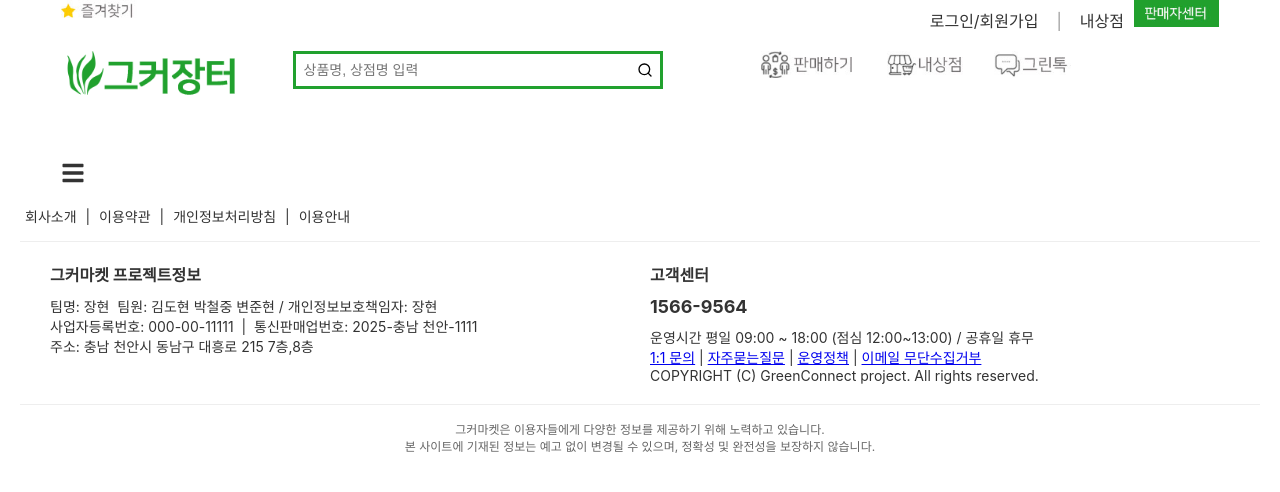
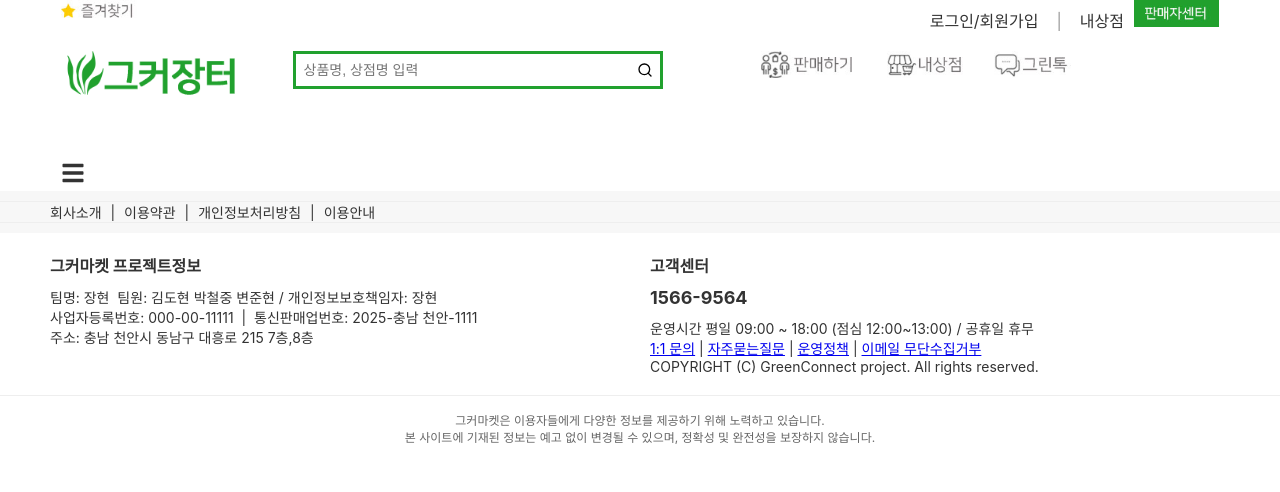
Before and after one commit to janghyun1019/GreenConnect, a React (Create React App) app in the folder src/greenconnect/: page / in a window 1280 px wide. Shown: the top 492 px of the page. Built offline with nearby package versions, Linux system fonts and the light colour scheme.

Commit message:
footer css 추가

```diff
--- a/src/greenconnect/src/common/Footer.css
+++ b/src/greenconnect/src/common/Footer.css
@@ -2,19 +2,26 @@
 
 /* Footer 전체 영역 */
 .footer {
+	width: 100%;
 	background-color: #fff;
 	color: #333;
 	font-size: 14px;
 	margin-top: auto; /* Flex 컨테이너일 경우 하단 고정 효과 */
-  padding: 0 20px 20px;
 	box-sizing: border-box;
 }
 
-/* 상단 메뉴 */
+
+.footer-top-menu-all {
+	width: 100%;
+	background-color: #f7f7f7;
+	padding: 10px 0;
+	overflow: hidden; /* float 해제 */
+}
+
 .footer-top-menu {
 	width: 1190px;
-  text-align: left;
-  padding: 15px 0;
+	margin: 0 auto;
+	overflow: hidden; /* float 해제 */
 }
 
 .footer-top-menu a {
@@ -40,14 +47,12 @@ hr {
 	padding: 20px 0;
 }
 
-.footer-info,
-.footer-customer-center {
+.footer-info, .footer-customer-center {
 	flex: 1;
 	margin: 0 10px;
 }
 
-.footer-info h2,
-.footer-customer-center h2 {
+.footer-info h2, .footer-customer-center h2 {
 	font-size: 16px;
 	margin-bottom: 10px;
 	font-weight: bold;
@@ -69,18 +74,15 @@ hr {
 }
 
 /* 반응형 처리 예시 */
-@media (max-width: 768px) {
+@media ( max-width : 768px) {
 	.footer-content {
 		flex-direction: column;
 		align-items: left;
 	}
-
-  .footer-customer-center{
+	.footer-customer-center {
 		align-items: left;
 	}
-
-  .footer-info,
-  .footer-customer-center {
+	.footer-info, .footer-customer-center {
 		margin: 10px 0;
 	}
 }
--- a/src/greenconnect/src/common/Footer.js
+++ b/src/greenconnect/src/common/Footer.js
@@ -4,6 +4,8 @@ import "./Footer.css";
 function Footer() {
 	return (
 		<footer className="footer">
+			<div className="footer-top-menu-all">
+				<hr />
 				{/* 상단 메뉴 */}
 				<div className="footer-top-menu">
 					<a href="/">회사소개</a>
@@ -14,8 +16,8 @@ function Footer() {
 					<span> | </span>
 					<a href="/">이용안내</a>
 				</div>
-
 				<hr />
+			</div>
 
 			{/* 메인 정보 영역 */}
 			<div className="footer-content">
```
Lines whose indentation alone changed are shown as unchanged.
